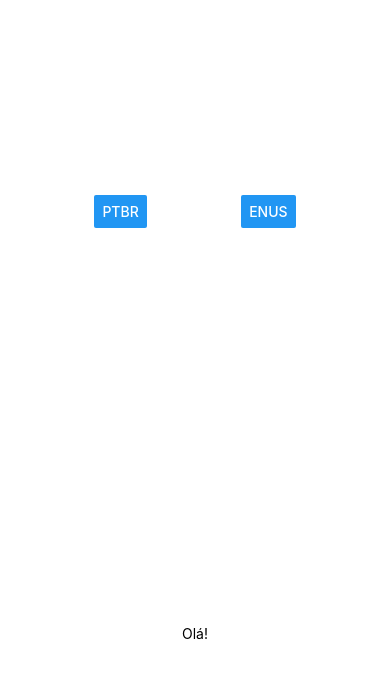
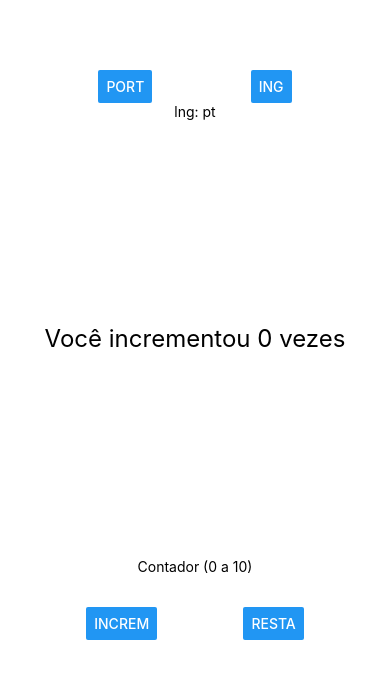
Before and after one commit to gsevla/intl-ex, a React Native app: screen / in a window 390 px wide. Shown: the top 678 px of the page. Built offline with nearby package versions, Linux system fonts and the light colour scheme.

Commit message:
prepare app to intl all texts

```diff
--- a/src/index.tsx
+++ b/src/index.tsx
@@ -1,34 +1,70 @@
-import React from "react";
+import React, { useState } from "react";
 import { Button, Text, View } from "react-native";
 import { useTranslation } from "react-i18next";
 
 export function AppRoot() {
   const { t, i18n } = useTranslation();
+
+  const [number, setNumber] = useState(0);
+
   return (
     <>
+      <View style={{ height: 70, backgroundColor: "#fff" }} />
       <View
         style={{
-          flex: 1,
           justifyContent: "space-evenly",
           alignItems: "center",
           flexDirection: "row",
         }}
       >
         <Button
-          title="ptBr"
+          title={t("ptBr", "port")}
           onPress={() => {
             i18n.changeLanguage("pt");
           }}
         />
         <Button
-          title="enUs"
+          title={t("enUs", "ing")}
           onPress={() => {
             i18n.changeLanguage("en");
           }}
         />
       </View>
-      <View style={{ flex: 1, justifyContent: "center", alignItems: "center" }}>
-        <Text>{t("welcome")}</Text>
+      <Text style={{ textAlign: "center" }}>lng: {i18n.language}</Text>
+      <View
+        style={{
+          flex: 1,
+          justifyContent: "space-evenly",
+          alignItems: "center",
+        }}
+      >
+        <Text style={{ fontSize: 24 }}>
+          {t("countInfo", `Você incrementou ${number} vezes`)}
+        </Text>
+        <View style={{ alignItems: "center", alignSelf: "stretch" }}>
+          <Text>{t("counterTitle", "Contador (0 a 10)")}</Text>
+          <View style={{ height: 32 }} />
+          <View
+            style={{
+              flexDirection: "row",
+              alignSelf: "stretch",
+              justifyContent: "space-evenly",
+            }}
+          >
+            <Button
+              title={t("increment", "increm")}
+              onPress={() => {
+                setNumber((old) => old + 1);
+              }}
+            />
+            <Button
+              title={t("restart", "resta")}
+              onPress={() => {
+                setNumber(0);
+              }}
+            />
+          </View>
+        </View>
       </View>
     </>
   );
```
